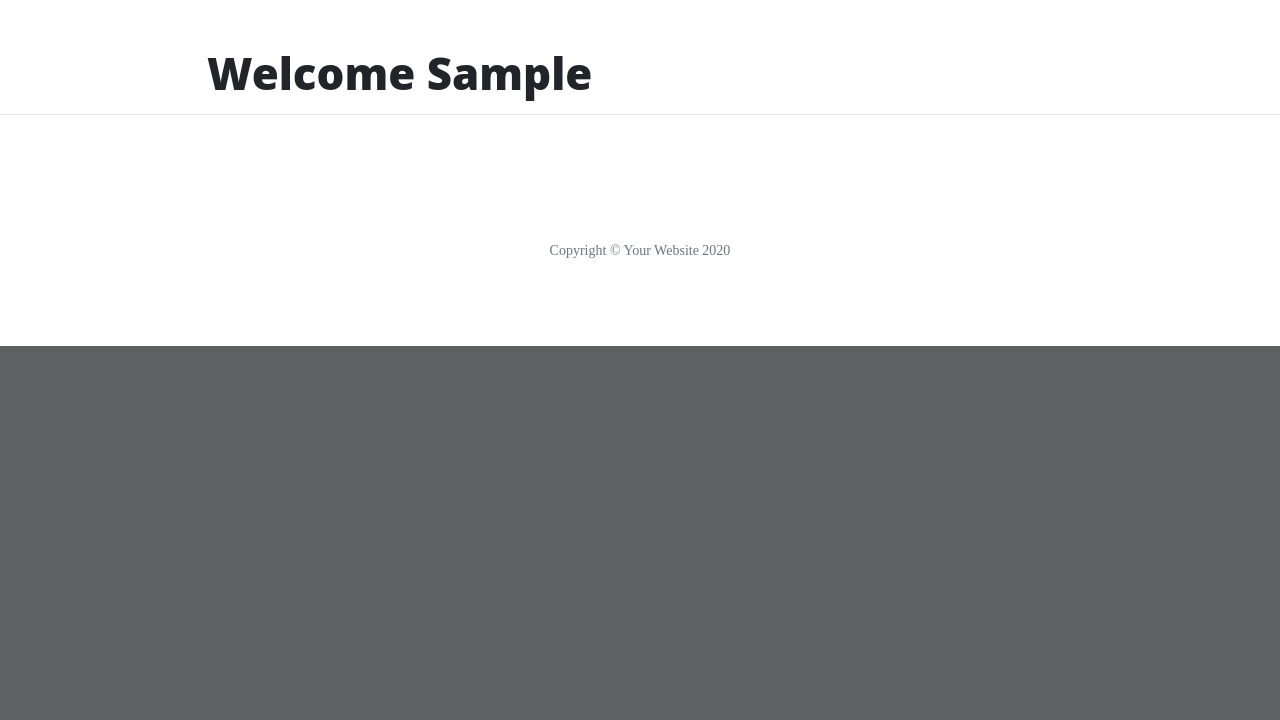
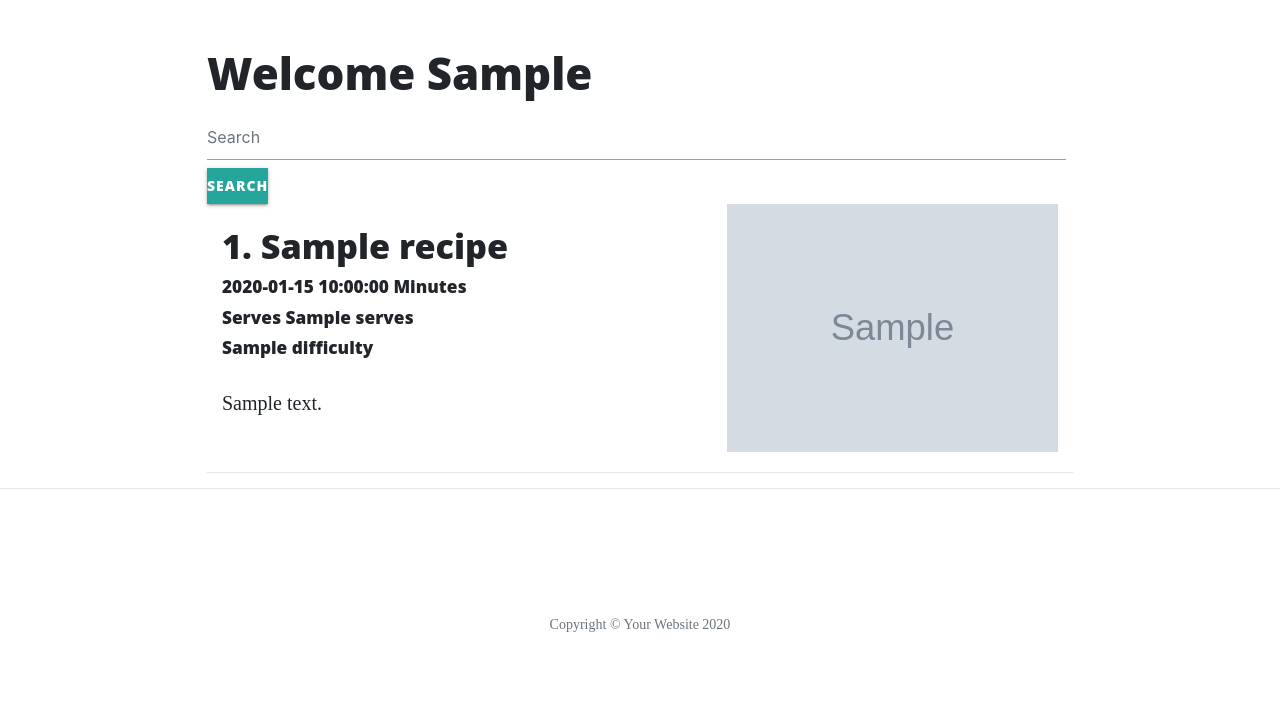
Before and after one commit to saffiya/cookbook, a Flask app: page /profile/admin in a window 1280 px wide. Shown: the part 685-1405 px from the top of the page. Before the commit the page ends 1031 px from the top, so only its background shows below. Run offline with Flask 2, Linux system fonts and the light colour scheme; the visitor is signed in with stand-in values (Sample User, id 1); grey boxes marked "Sample" are stand-in pictures; a database or web service that is not in the repository returns one stand-in record (values such as "Sample title"); some libraries are stand-ins or nearby versions.

Commit message:
Added fully functioning search bar

```diff
--- a/.c9/metadata/environment/static/css/clean-blog.min.css
+++ b/.c9/metadata/environment/static/css/clean-blog.min.css
@@ -1 +1 @@
-{"filter":false,"title":"clean-blog.min.css","tooltip":"/static/css/clean-blog.min.css","undoManager":{"mark":1,"position":1,"stack":[[{"start":{"row":123,"column":17},"end":{"row":123,"column":18},"action":"remove","lines":["1"],"id":9}],[{"start":{"row":123,"column":21},"end":{"row":123,"column":22},"action":"remove","lines":["2"],"id":10}]]},"ace":{"folds":[],"scrolltop":1587,"scrollleft":0,"selection":{"start":{"row":124,"column":19},"end":{"row":124,"column":19},"isBackwards":false},"options":{"guessTabSize":true,"useWrapMode":false,"wrapToView":true},"firstLineState":{"row":112,"state":"ruleset","mode":"ace/mode/css"}},"timestamp":1579456337397,"hash":"8a5b30e7881ef0cd85b1aef37084a7f0049aee89"}
+{"filter":false,"title":"clean-blog.min.css","tooltip":"/static/css/clean-blog.min.css","undoManager":{"mark":-1,"position":-1,"stack":[]},"ace":{"folds":[],"scrolltop":1587,"scrollleft":0,"selection":{"start":{"row":124,"column":19},"end":{"row":124,"column":19},"isBackwards":false},"options":{"guessTabSize":true,"useWrapMode":false,"wrapToView":true},"firstLineState":{"row":15,"state":"start","mode":"ace/mode/css"}},"timestamp":1579456337397,"hash":"8a5b30e7881ef0cd85b1aef37084a7f0049aee89"}
--- a/app.py
+++ b/app.py
@@ -61,9 +61,10 @@
 	mongo.db.recipes.remove({'_id': ObjectId(recipe_id)})
 	return redirect(url_for('recipes'))
 
-@app.route('/search', methods=['GET', 'POST'])
+@app.route('/search', methods=['GET'])
 def search():
-	search = mongo.db.recipes
+	recipes = mongo.db.recipes.find({ 'name': { '$regex': request.args.get('q'), '$options': 'i' } })
+	return render_template("recipes.html", page_title="Recipes", recipes=recipes)
 
 
 @app.route('/insert_recipe', methods=['POST'])
@@ -73,6 +74,8 @@
     recipe_id = recipes.insert_one(request.form.to_dict())
     myrecipe = { }
     recipe = mongo.db.recipes.find_one_and_update({'_id': ObjectId(recipe_id.inserted_id)}, {'$set': {'sluggify_url': sluggify_url}})
+    recipe = mongo.db.recipes.find_one_and_update({'_id': ObjectId(recipe_id.inserted_id)}, {'$set': {'author': session['user']}})
+
     return redirect(url_for('recipes_recipe', recipe_id = recipe_id.inserted_id, sluggify_url = sluggify_url))
 
 
@@ -85,6 +88,7 @@
 def recipes_recipe(recipe_id, sluggify_url):
     recipe = mongo.db.recipes.find_one({"_id": ObjectId(recipe_id)})
     return render_template("recipe.html", recipe=recipe)
+
 
 # Login
 @app.route('/login', methods=['GET'])
@@ -184,7 +188,8 @@
 	if 'user' in session:
 		# If so get the user and pass him to template for now
 		user_in_db = mongo.db.users.find_one({"username": user})
-		return render_template('profile.html', user=user_in_db)
+		recipes = mongo.db.recipe.find({"author": session['user']})
+		return render_template('profile.html', user=user_in_db, recipes=recipes)
 	else:
 		flash("You must be logged in!")
 		return redirect(url_for('index'))
--- a/static/css/style.css
+++ b/static/css/style.css
@@ -30,7 +30,7 @@
         background: 0 0
     }
     #mainNav .navbar-brand {
-        padding: 0px 0px;
+        padding: 0px 10px;
         color: #fff
     }
     #mainNav .navbar-brand:focus,
--- a/templates/editrecipe.html
+++ b/templates/editrecipe.html
@@ -2,7 +2,7 @@
 <h3>{{ page_title }}</h3>
 
 <div class="row">
-    <form action="{{ url_for('update_recipe') }}" method="POST" class="col s12">
+    <form action="{{ url_for('update_recipe', recipe_id=recipe._id) }}" method="POST" class="col s12">
         <div class="row">
             <div class="input-field col s6">
                 <i class="material-icons prefix">create</i>
--- a/templates/profile.html
+++ b/templates/profile.html
@@ -3,6 +3,47 @@
 <h3> Welcome {{ user.username|title }} </h3>
 
 
+<div class="search_bar">
+    <form action="{{ url_for('search') }}" class="form-inline my-2 my-lg-0">
+        <input class="form-control mr-sm-2" name="q" id="q" type="search" placeholder="Search" aria-label="Search">
+        <button class="btn btn-outline-success my-2 my-sm-0" type="submit">Search</button>
+    </form>
+</div>
+<link rel="stylesheet " href="{{ url_for( 'static', filename='css/style.css' ) }} " type="text/css " /> {% for recipe in recipes %}
 
+<div class="row featurette ">
+
+    {% if loop.index % 2 != 0 %}
+    <div class="col-md-7 ">
+        <h4><a href="{{ url_for( 'recipes_recipe', recipe_id=recipe._id, sluggify_url=recipe.sluggify_url) }} ">{{ loop.index }}. {{ recipe.name }}</a></h4>
+        <h6>{{ recipe.time }} Minutes</h6>
+        <h6>Serves {{ recipe.serves }}</h6>
+        <h6>{{ recipe.difficulty }}</h6>
+        <p>
+            {{ recipe.description }}
+        </p>
+    </div>
+
+    <div class="col-md-5 ">
+        <img class="featurette-image img-responsive " src="{{ recipe.image_source }} ">
+    </div>
+    {% else %}
+
+    <div class="col-md-5 ">
+        <img class="featurette-image img-responsive " src="{{ recipe.image_source }} ">
+    </div>
+    <div class="col-md-7 ">
+        <h4><a href="{{ url_for( 'recipes_recipe', recipe_id=recipe._id, sluggify_url=recipe.sluggify_url) }} ">{{ loop.index }}. {{ recipe.name }}</a></h4>
+        <h6>{{ recipe.time }} Minutes</h6>
+        <h6>Serves {{ recipe.serves }}</h6>
+        <h6>{{ recipe.difficulty }}</h6>
+        <p>
+            {{ recipe.description }}
+        </p>
+    </div>
+    {% endif %}
+
+</div>
+<hr class="featurette-divider "> {% endfor %}
 
 </a> {% endblock %}
--- a/templates/recipes.html
+++ b/templates/recipes.html
@@ -4,8 +4,8 @@
 
 
 <div class="search_bar">
-   <form action="{{ url_for('search') }}" method="POST" "form-inline my-2 my-lg-0">
-      <input class="form-control mr-sm-2" type="search" placeholder="Search" aria-label="Search">
+   <form action="{{ url_for('search') }}" class="form-inline my-2 my-lg-0">
+      <input class="form-control mr-sm-2"  name="q" id="q" type="search" placeholder="Search" aria-label="Search">
       <button class="btn btn-outline-success my-2 my-sm-0" type="submit">Search</button>
     </form>
 </div>
```
Also changed, not shown: .c9/metadata/environment/app.py (+1 -1 lines), .c9/metadata/environment/templates/base.html (+1 -1 lines), .c9/metadata/environment/templates/recipe.html (+1 -1 lines), .c9/metadata/environment/templates/recipes.html (+1 -1 lines), .c9/metadata/environment/static/css/style.css.
